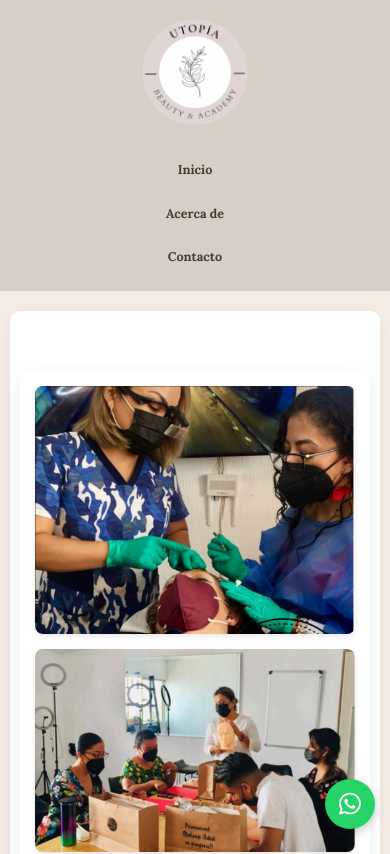
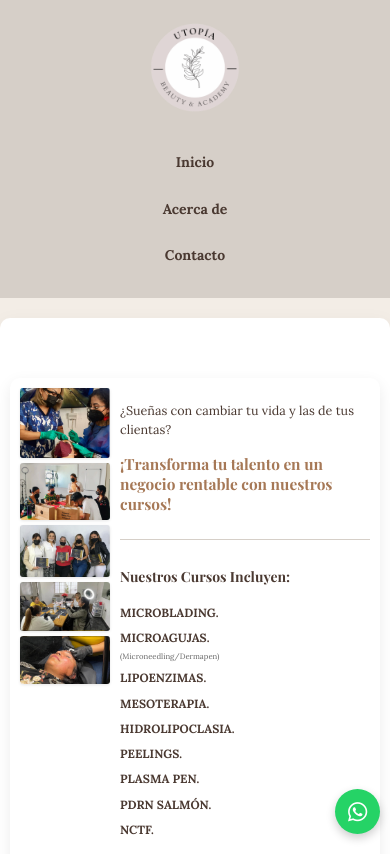
Before and after one commit to UtopiaBeauty-app/UTOPIA_Beauty, a plain HTML site: page Cursos.html in a window 390 px wide. Shown: the top 854 px of the page. Drawn offline with nearby package versions, Linux system fonts and the light colour scheme.

Commit message:
cosas nuevas 6 para celular

```diff
--- a/style.css
+++ b/style.css
@@ -690,124 +690,58 @@ nav ul li a:hover {
   margin-top: 2px;
 }
 
-/* --- 13. AJUSTES RESPONSIVOS --- */
+@media (max-width: 768px) {
 
-/* Estilos para Tablets y Móviles Grandes (Hasta 768px) */
-/* --- 13. AJUSTES RESPONSIVOS --- */
+  /* ... (otros estilos responsivos para h1, h2, body, main, etc. se mantienen) ... */
 
-/* Estilos para Tablets y Móviles Grandes (Hasta 768px) */
-@media (max-width: 768px) {
-  /* --- Fuentes --- */
-  h1 { font-size: 2.2em; }
-  h2 { font-size: 1.8em; }
-  .hero h1 { font-size: 2.5em; } /* Título del Hero más grande */
-  body { line-height: 1.6; font-size: 15px; } /* Ajuste tamaño base */
-  .hero p { font-size: 1.1em; }
-  .servicio-categoria p { font-size: 1.2em; } /* Subtítulos categoría */
-  .descripcion-imagen { font-size: 1.1em; } /* Texto bajo imágenes galería */
-  .servicio-detalle p, .servicio-detalle li { font-size: 1em; line-height: 1.7; }
-  .contacto-info p, .redes-sociales li a { font-size: 1em; }
-  .beneficios-texto li { font-size: 1.1em; }
-  .beneficios-texto .lema { font-size: 1.3em; }
-  .intro-cursos-texto .pregunta { font-size: 1.3em; }
-  .intro-cursos-texto .lema-intro { font-size: 1.6em; }
-  .intro-cursos-texto li { font-size: 1.2em; }
-
-  /* --- Layout General --- */
-  main {
-    padding: 15px; /* Menos padding lateral */
-    max-width: 95%;
-    margin-left: auto;
-    margin-right: auto;
-   }
-   header { padding: 15px; }
-
-  /* --- Logo y Navegación --- */
-  .logo { max-width: 140px; margin-bottom: 10px; }
-  nav ul { gap: 5px; } /* Menos espacio en menú */
-  nav ul li a { padding: 8px 12px; font-size: 0.9em;}
-
-  /* --- Hero Section --- */
-  .hero {
-    height: auto; /* Altura automática */
-    min-height: 300px; /* Altura mínima menor */
-    margin: -15px -15px 30px -15px; /* Ajusta márgenes negativos */
-    padding: 30px 15px; /* Padding interno */
+  /* --- Página Cursos: Intro --- */
+  .intro-cursos {
+    /* Mantenemos flex, PERO quitamos flex-direction: column */
+    display: flex;
+    flex-wrap: nowrap; /* Evita que envuelva si se aprieta mucho */
+    gap: 15px;         /* Espacio reducido entre columnas */
+    padding: 15px;
+    align-items: flex-start; /* Alinea al inicio */
   }
 
-  /* --- Secciones y Galerías --- */
-  .servicio-categoria { margin-top: 30px; margin-bottom: 30px; }
-  .galeria-horizontal { gap: 15px; }
-  /* 2 columnas para items */
-  .imagen-item {
-    flex-basis: calc(50% - 10px);
-   }
+  .intro-cursos-imagenes {
 
-  /* --- Botones --- */
-  .boton-animado, .cta-button-hero { padding: 12px 25px; font-size: 0.9em; }
+      flex: 0 0 130px;
+      display: flex;
+      flex-direction: column;
+      gap: 8px; /* Menos espacio entre imágenes */
+      min-width: auto; /* Quitamos min-width previo */
+  }
 
-  /* --- Página de Contacto --- */
-  .contacto-container { flex-direction: column; gap: 20px;}
-  .contacto-visual img { height: 300px; }
-  .redes-sociales i { font-size: 1.6em; margin-right: 10px; }
+  .intro-cursos-imagenes img {
+      width: 100%;
+      height: auto;
+      aspect-ratio: unset;
+      object-fit: contain;
+      border-radius: 4px;
+      box-shadow: 0 1px 3px rgba(0, 0, 0, 0.1);
+  }
 
-  /* --- Página Detalle Servicio --- */
-  .servicio-detalle { max-width: 95%; }
-  .testimonio { flex-direction: column; text-align: center; gap: 10px;}
-  .testimonio img { border-radius: 8px 8px 0 0; width: 100%; height: 180px; } /* Imagen testimonio más alta */
-  .testimonio-contenido { padding: 15px; }
-  .testimonio-contenido strong { text-align: center; }
-
-  /* --- Página Cursos: Beneficios --- */
-  .beneficios-academia { flex-direction: column; gap: 25px; padding: 15px; }
-  .beneficios-texto h2, .beneficios-texto .lema { text-align: center; }
-  .beneficios-imagenes { grid-template-columns: repeat(2, 1fr); gap: 10px;} /* Mantiene grid 2x2 */
-  .beneficios-imagenes img { max-height: none; aspect-ratio: 1 / 1; } /* Hacerlas cuadradas */
-
-  .intro-cursos {
-    flex-direction: column; /* Asegura que las columnas principales se apilen */
-    gap: 25px;
-    padding: 15px;
-  }
   .intro-cursos-texto {
-    padding-left: 0;
-    text-align: center;
+      flex: 1 1 auto;
+      padding-left: 0;
+      text-align: left;
+      min-width: auto;
   }
 
 
-  .intro-cursos-imagenes {
-      display: flex;
-      flex-direction: column;
-      gap: 15px;
-      width: 100%;
-      max-width: 400px;
-      margin: 0 auto 20px auto;
-  }
+  .intro-cursos-texto .pregunta { font-size: 1.1em; margin-bottom: 10px; }
+  .intro-cursos-texto .lema-intro { font-size: 1.4em; margin-bottom: 15px; }
+  .intro-cursos-texto h2 { font-size: 1.3em; margin-bottom: 15px; text-align: left;}
+  .intro-cursos-texto ul { columns: 1; margin-bottom: 20px;} /* Siempre 1 columna */
+  .intro-cursos-texto li { font-size: 1em; margin-bottom: 8px; text-align: left;}
+  .intro-cursos-texto .subtexto { font-size: 0.75em; }
+  .intro-cursos-texto .boton-animado { margin: 15px 0 0 0; padding: 10px 20px; font-size: 0.8em; } /* Botón más pequeño */
 
 
-  .intro-cursos-imagenes img {
-      height: auto;
-      object-fit: cover;
-      max-height: 250px;
-      width: 100%;
-  }
-
-
-  .intro-cursos-texto ul { columns: 1; }
-  .intro-cursos-texto li { text-align: center; }
-  .intro-cursos-texto h2 { text-align: center; }
-
-
-  .swiper { height: 300px; max-width: 90%; }
-  .swiper-button-next:after,
-  .swiper-button-prev:after {
-    font-size: 20px !important;
-  }
 }
 
-
 @media (max-width: 480px) {
-  /* --- Fuentes --- */
   h1 { font-size: 1.8em; }
   h2 { font-size: 1.5em; }
   .hero h1 { font-size: 2em; }
@@ -815,30 +749,50 @@ nav ul li a:hover {
   body { font-size: 14px; }
   .servicio-categoria p { font-size: 1.1em; }
   .descripcion-imagen { font-size: 1em; }
-
-  /* --- Layout General --- */
+  .servicio-detalle p, .servicio-detalle li { font-size: 0.95em; }
+  .contacto-info p, .redes-sociales li a { font-size: 0.95em; }
+  .beneficios-texto li { font-size: 1em; }
+  .beneficios-texto .lema { font-size: 1.1em; }
   main { padding: 10px; }
-  .hero { margin: -10px -10px 20px -10px; min-height: 280px; } /* Ajusta márgenes negativos */
-
-  /* --- Logo y Navegación --- */
-  .logo { max-width: 120px; }
-  nav ul { flex-direction: column; gap: 5px; } /* Apila menú */
+  .hero { margin: -10px -10px 20px -10px; min-height: 250px; }
+  .logo { max-width: 100px; }
+  nav ul { flex-direction: column; gap: 5px; }
   nav ul li a { padding: 8px 15px; text-align: center; }
 
-  /* --- Galerías --- */
-  /* 1 columna para items */
   .imagen-item {
     flex-basis: calc(100% - 10px);
    }
 
-  /* --- Página Cursos: Beneficios --- */
-   .beneficios-imagenes { grid-template-columns: repeat(2, 1fr); } /* Mantiene 2 columnas grid */
 
-   /* --- Página Cursos: Intro --- */
-   .intro-cursos-texto ul { columns: 1; } /* 1 columna lista */
-   .intro-cursos-texto li { text-align: center; }
+  .contacto-visual img { height: 250px; }
+  .testimonio img { height: 150px; }
 
-   /* --- Botón WhatsApp --- */
-   .whatsapp-flotante { width: 50px; height: 50px; bottom: 15px; right: 15px; }
-   .whatsapp-flotante i { font-size: 25px; }
+
+   .beneficios-imagenes { grid-template-columns: repeat(2, 1fr); }
+   .beneficios-imagenes img { max-height: 120px; }
+
+
+   .intro-cursos {
+    gap: 10px;
+    padding: 10px;
+   }
+   .intro-cursos-imagenes {
+      flex-basis: 90px;
+      gap: 5px;
+   }
+   .intro-cursos-imagenes img {
+      border-radius: 3px;
+   }
+
+   .intro-cursos-texto .pregunta { font-size: 0.9em; margin-bottom: 8px; }
+   .intro-cursos-texto .lema-intro { font-size: 1.1em; margin-bottom: 12px; }
+   .intro-cursos-texto h2 { font-size: 1em; margin-bottom: 10px;}
+   .intro-cursos-texto ul { columns: 1; }
+   .intro-cursos-texto li { font-size: 0.85em; margin-bottom: 5px; text-align: left;}
+   .intro-cursos-texto .subtexto { font-size: 0.65em; }
+   .intro-cursos-texto .boton-animado { font-size: 0.75em; padding: 8px 15px;}
+
+
+   .whatsapp-flotante { width: 45px; height: 45px; bottom: 10px; right: 10px; }
+   .whatsapp-flotante i { font-size: 22px; }
 }
```
